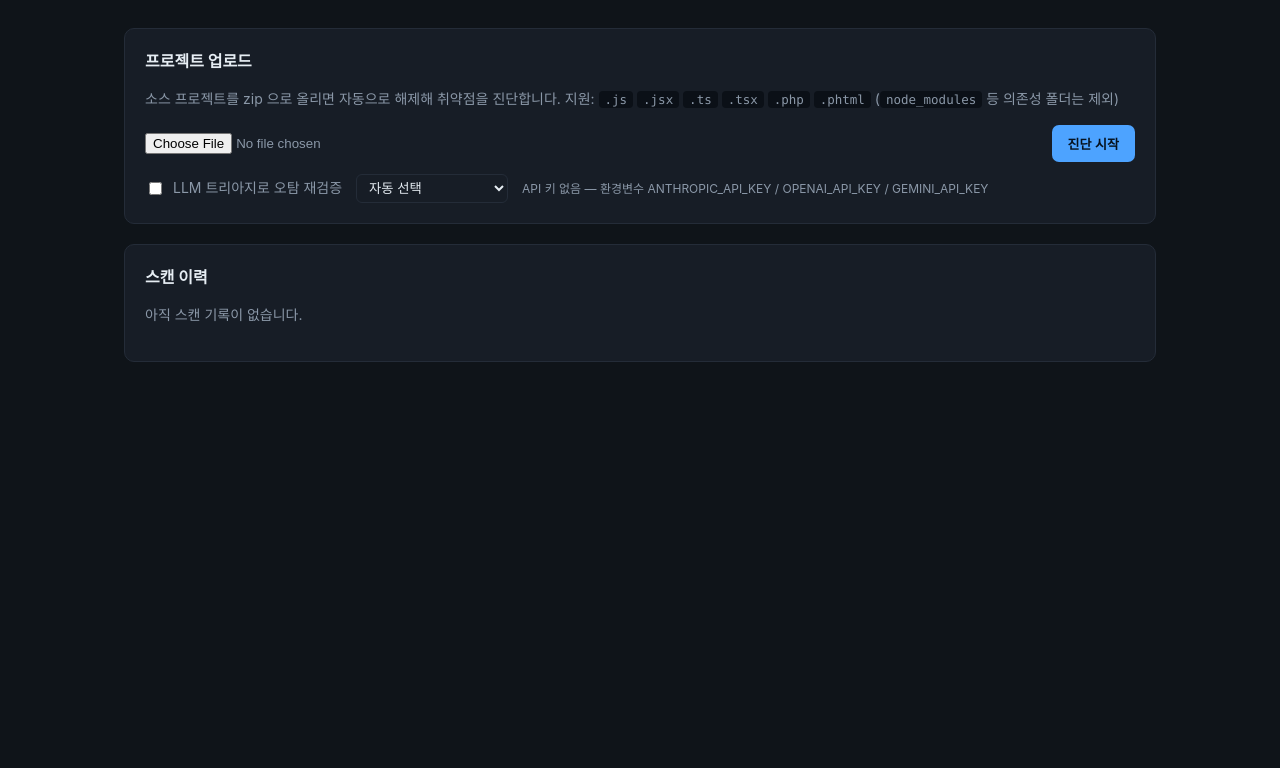
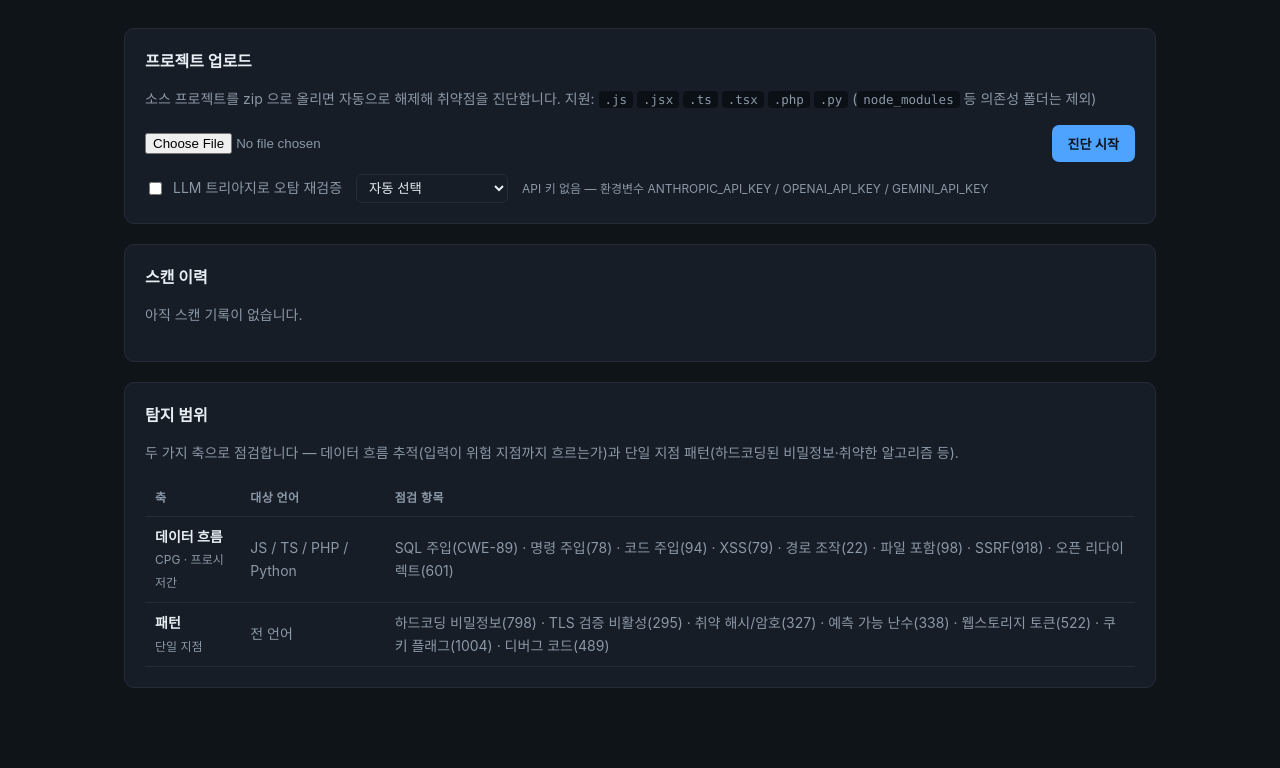
Before and after one commit to KimJeju/cpguard, a Django app: template cpguard/web/templates/index.html in a window 1280 px wide. Shown: the part 58-826 px from the top of the page. Before the commit the page ends 420 px from the top, so only its background shows below. Run offline with Django 3.2, Linux system fonts and the light colour scheme; the template is opened without the code that fills it, so the values that code supplies are empty.

Commit message:
feat(ui): 목록 화면 정비 — 위험도 분포·탐지 범위 안내
- 스캔 이력에 위험도 분포 배지 표시
- 두 축(데이터 흐름 / 단일 지점 패턴)의 대상 언어·점검 항목 표
- 지원 확장자 안내에 .py 추가

Co-Authored-By: Claude Opus 5 <noreply@anthropic.com>

```diff
--- a/cpguard/web/templates/index.html
+++ b/cpguard/web/templates/index.html
@@ -6,15 +6,16 @@
     <h2>프로젝트 업로드</h2>
     <p class="muted">소스 프로젝트를 zip 으로 올리면 자동으로 해제해 취약점을 진단합니다.
        지원: <code>.js</code> <code>.jsx</code> <code>.ts</code> <code>.tsx</code>
-       <code>.php</code> <code>.phtml</code>
+       <code>.php</code> <code>.py</code>
        (<code>node_modules</code> 등 의존성 폴더는 제외)</p>
+
     <form id="scanform" method="post" action="{% url 'upload' %}" enctype="multipart/form-data"
           style="display:flex;gap:12px;align-items:center;margin-top:14px">
       {% csrf_token %}
-      <input type="file" name="archive" accept=".zip" required
-             style="color:var(--muted);flex:1">
+      <input type="file" name="archive" accept=".zip" required style="color:var(--muted);flex:1">
       <button class="btn" type="submit">진단 시작</button>
     </form>
+
     <div style="display:flex;gap:14px;align-items:center;margin-top:12px;flex-wrap:wrap">
       <label class="muted" style="display:flex;gap:8px;align-items:center;cursor:pointer">
         <input type="checkbox" name="triage" form="scanform" value="1">
@@ -38,13 +39,20 @@
     <h2>스캔 이력</h2>
     {% if scans %}
     <table>
-      <tr><th>이름</th><th>일시</th><th>파일</th><th>탐지</th><th></th></tr>
+      <tr><th>이름</th><th>일시</th><th>파일</th><th>탐지</th><th>위험도 분포</th><th></th></tr>
       {% for s in scans %}
       <tr>
         <td><a href="{% url 'detail' s.pk %}">{{ s.name }}</a></td>
         <td class="muted">{{ s.created_at|date:"Y-m-d H:i" }}</td>
         <td class="muted">{{ s.file_count }}</td>
         <td>{% if s.finding_count %}<b>{{ s.finding_count }}</b>{% else %}<span class="muted">0</span>{% endif %}</td>
+        <td>
+          {% for sev, n in s.severity_counts.items %}
+            <span class="badge {{ sev }}">{{ sev|upper }} {{ n }}</span>
+          {% empty %}
+            <span class="muted">—</span>
+          {% endfor %}
+        </td>
         <td style="text-align:right">
           <form method="post" action="{% url 'delete' s.pk %}" style="display:inline">
             {% csrf_token %}<button class="btn ghost" type="submit">삭제</button>
@@ -57,4 +65,27 @@
       <p class="muted">아직 스캔 기록이 없습니다.</p>
     {% endif %}
   </div>
+
+  <div class="card">
+    <h2>탐지 범위</h2>
+    <p class="muted" style="margin-bottom:14px">
+      두 가지 축으로 점검합니다 — 데이터 흐름 추적(입력이 위험 지점까지 흐르는가)과
+      단일 지점 패턴(하드코딩된 비밀정보·취약한 알고리즘 등).
+    </p>
+    <table>
+      <tr><th>축</th><th>대상 언어</th><th>점검 항목</th></tr>
+      <tr>
+        <td><b>데이터 흐름</b><br><span class="muted" style="font-size:12px">CPG · 프로시저간</span></td>
+        <td class="muted">JS / TS / PHP / Python</td>
+        <td class="muted">SQL 주입(CWE-89) · 명령 주입(78) · 코드 주입(94) · XSS(79) ·
+            경로 조작(22) · 파일 포함(98) · SSRF(918) · 오픈 리다이렉트(601)</td>
+      </tr>
+      <tr>
+        <td><b>패턴</b><br><span class="muted" style="font-size:12px">단일 지점</span></td>
+        <td class="muted">전 언어</td>
+        <td class="muted">하드코딩 비밀정보(798) · TLS 검증 비활성(295) · 취약 해시/암호(327) ·
+            예측 가능 난수(338) · 웹스토리지 토큰(522) · 쿠키 플래그(1004) · 디버그 코드(489)</td>
+      </tr>
+    </table>
+  </div>
 {% endblock %}
```
